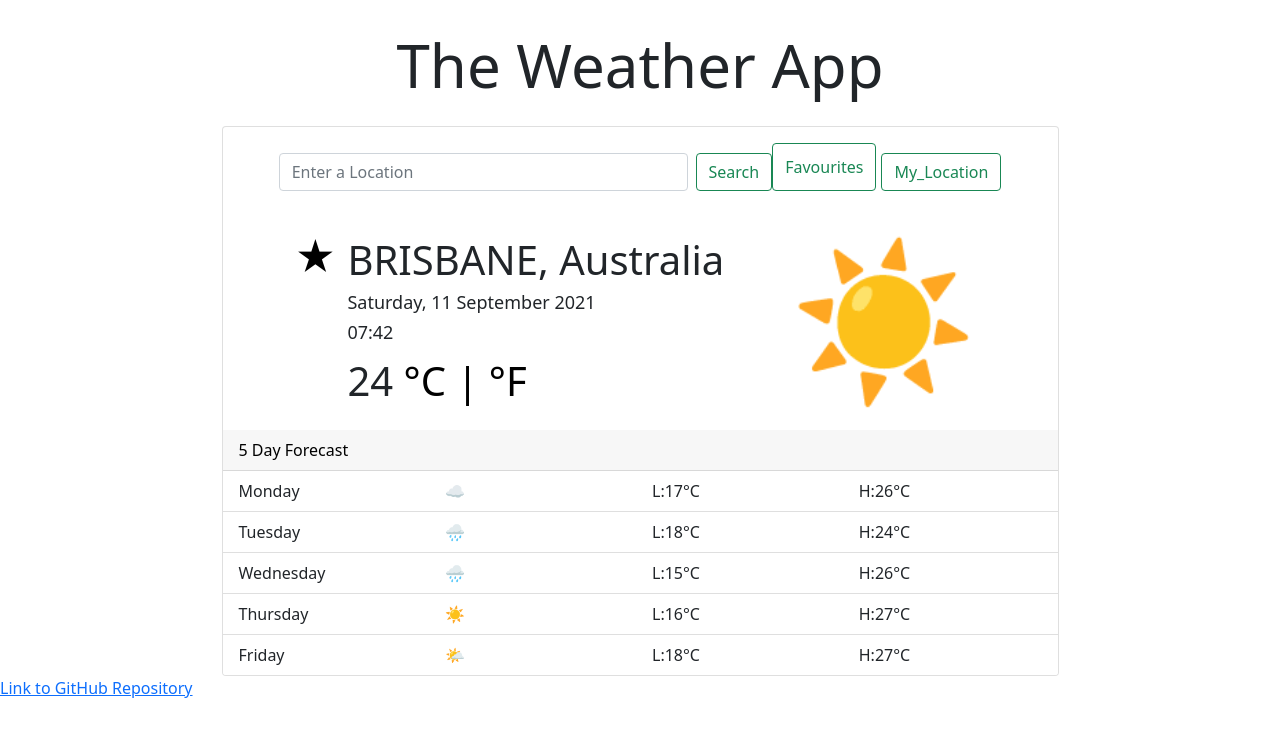
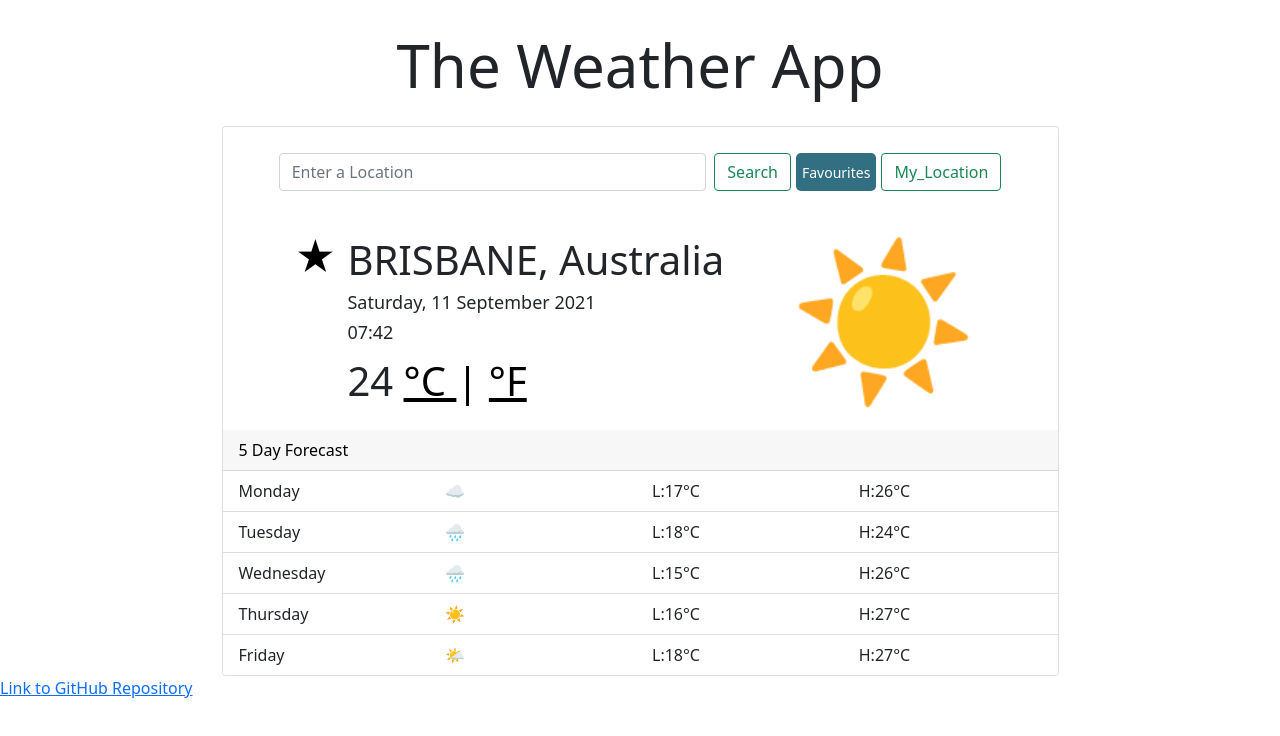
Before and after one commit to kebaldwin/Weather_App_Project, a plain HTML site: page index.html in a window 1280 px wide. Drawn offline with nearby package versions, Linux system fonts and the light colour scheme.

Commit message:
css favourites button

```diff
--- a/index.html
+++ b/index.html
@@ -19,7 +19,9 @@
                     <input class="form-control me-2" id="forminput" type="search" placeholder="Enter a Location"
                     aria-label="Search" />
                     <button class="btn searchbtn btn-outline-success" id="submitForm" type="submit">Search</button>
-                    <button class="btn favss btn-outline-success" type="submit">Favourites</button>
+                    <button class="favs" type="submit">
+                        <a class = "ftext" href = "favourites.html">Favourites</a>
+                    </button>
                     <button class="btn myLocation btn-outline-success" type="submit">My_Location</button>
                 </form>
                     <div class="row">
@@ -148,13 +150,10 @@
         </div>
     </div>
     </div>
-    <a class = githubLink href = "https://github.com/kebaldwin/Weather_App_Project">
-    Link to GitHub Repository
+    </div>
+    <a class=githubLink href="https://github.com/kebaldwin/Weather_App_Project">
+        Link to GitHub Repository
     </a>
-
-    </div>
     <script src="index.js"></script>
 </body>
-
-
 </html>
--- a/styles.css
+++ b/styles.css
@@ -37,8 +37,16 @@
   margin-top: 10px;
   margin-left: 5px;
   font-size: 14px;
+  color: black;
+  background-color: rgb(50, 111, 131);
+  border: rgb(39, 111, 134);
+  border-radius: 5px;
+  border-width: 1cm;
+}
+
+.ftext {
   color: white;
-  background-color: lightblue;
+  text-decoration: none;
 }
 
 .searchbtn {
@@ -75,7 +83,6 @@
   font-size: 40px;
   color: black;
   font-weight: light;
-  text-decoration: none;
 }
 
 .celciusText:hover {
```
